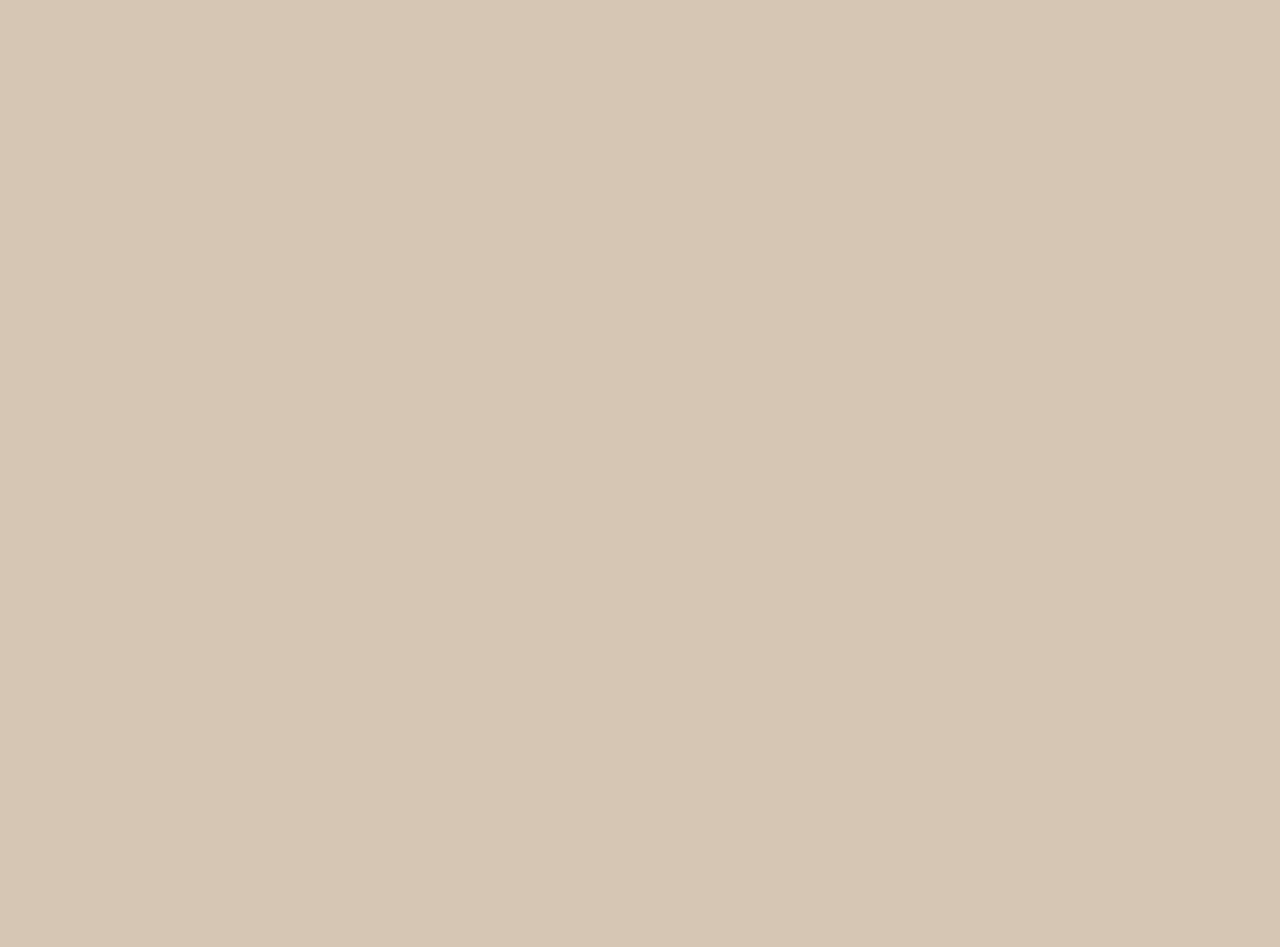
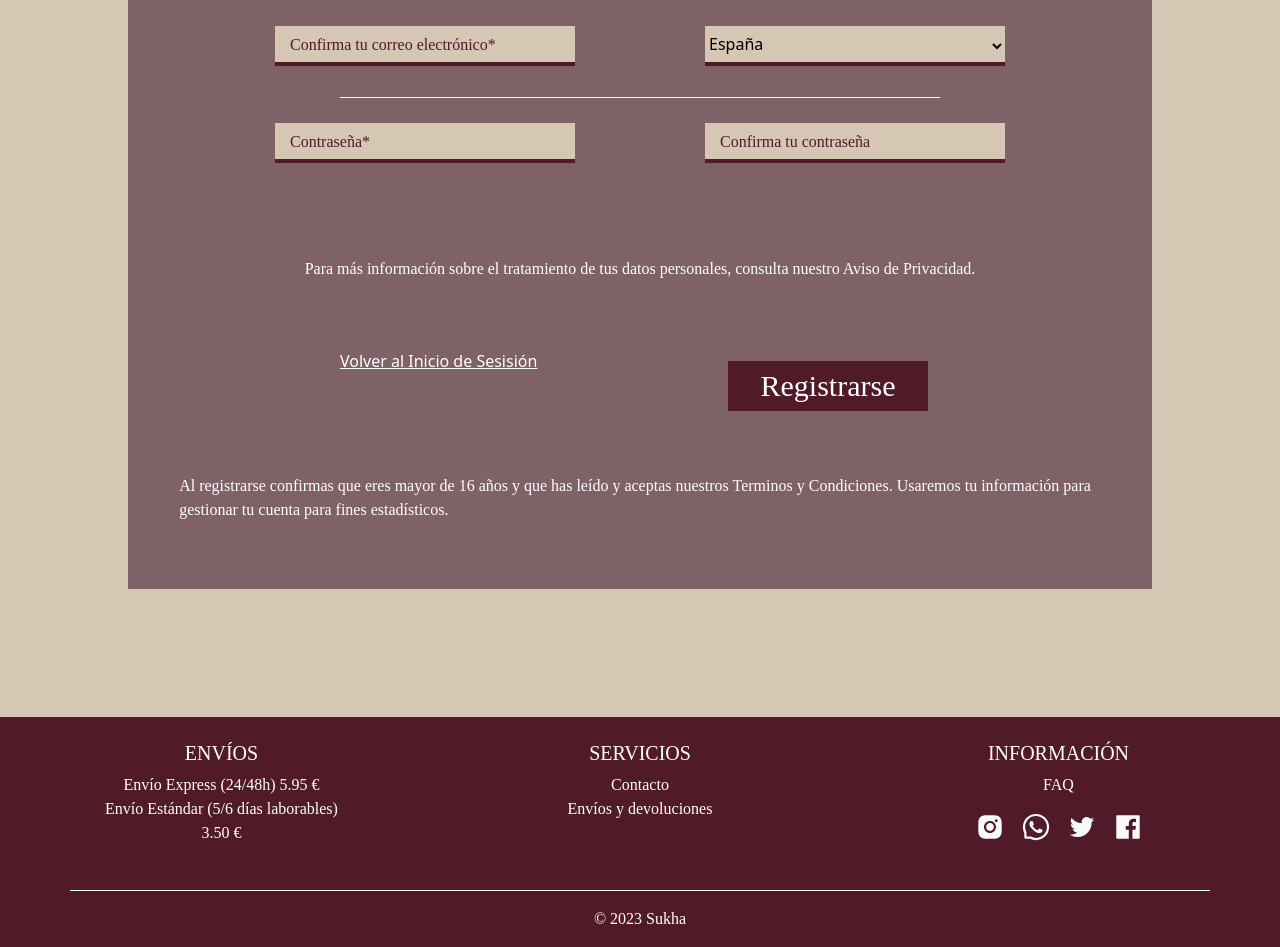
Before and after one commit to Anyi79/ProyectoSukha, a React (Vite) app in the folder ProyectoSukha/: page /registro in a window 1280 px wide. Before the commit this address had no page. Shown: the part 680-1627 px from the top of the page. Before the commit the page ends 800 px from the top, so only its background shows below. Built offline with nearby package versions, Linux system fonts and the light colour scheme; a web font is replaced by a local one.

Commit message:
Page & Route done

```diff
--- a/ProyectoSukha/src/Pages/Landing.jsx
+++ b/ProyectoSukha/src/Pages/Landing.jsx
@@ -21,8 +21,6 @@ return (
 </>
 );
 
-
-
 }
 
 
--- a/ProyectoSukha/src/Pages/Register.jsx
+++ b/ProyectoSukha/src/Pages/Register.jsx
@@ -0,0 +1,22 @@
+import React from "react";
+import Footer from "../components/Footer";
+import RegisterForm from "../components/RegisterForm";
+
+
+
+
+
+
+function Register() {
+
+return (
+<>
+    <RegisterForm />
+    <Footer />
+
+</>
+);
+
+}
+
+export default Register;
--- a/ProyectoSukha/src/router/Root.jsx
+++ b/ProyectoSukha/src/router/Root.jsx
@@ -10,7 +10,6 @@ function Root() {
     return (
         <>
             <NavScroll />
-            <RegisterForm />
             <Outlet />
 
 
```
Also changed, not shown: ProyectoSukha/src/router/router.jsx (+7 -0 lines).
